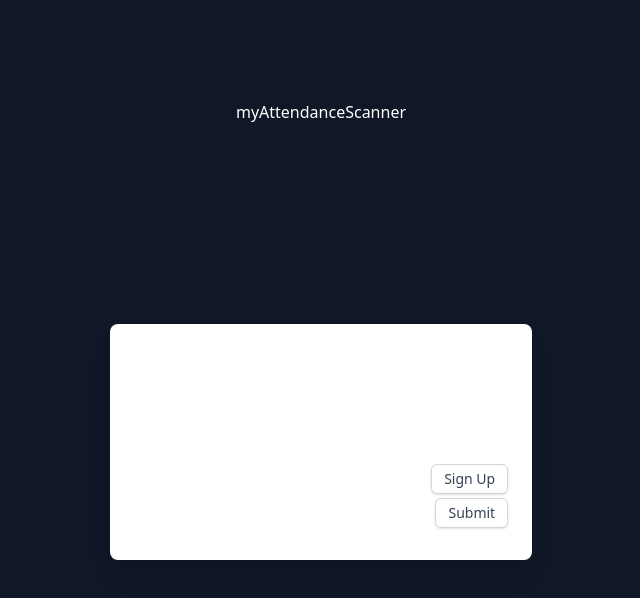
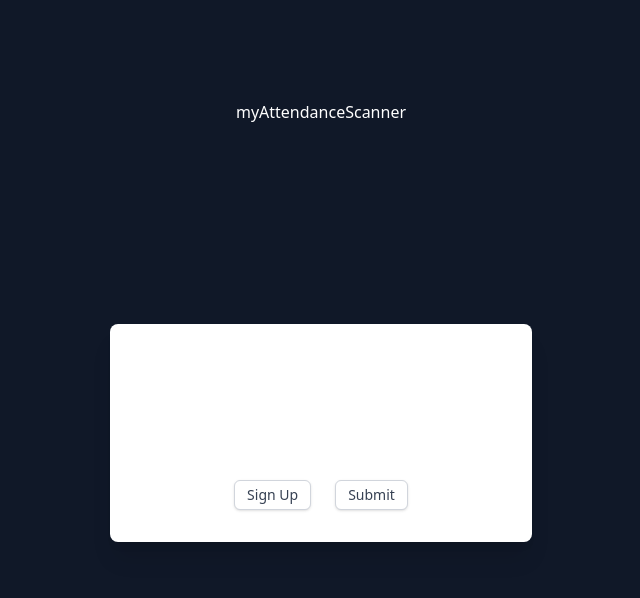
Before and after one commit to PaytonORogers/myAttendanceScanner, a React (Vite) app in the folder ui/: page / in a window 1280 px wide. Shown: the top 598 px of the page, without its empty margins (319-959 px from the left). Built offline with nearby package versions, Linux system fonts and the light colour scheme.

Commit message:
login buttons fixed

```diff
--- a/ui/src/Login.jsx
+++ b/ui/src/Login.jsx
@@ -80,18 +80,16 @@ function Login() {
         <h1>Login:</h1>
         <input type="email" name="email" placeholder="Enter Email" onChange={e => setUsername(e.target.value)}></input>
         <input type="password" name="password" placeholder="Enter Password" onChange={e => setPassword(e.target.value)}></input>
-        <div className="grid grid-cols-1 content-center gap-1">
+        <div className="flex justify-center gap-6 mt-4">
           <button className="bg-white text-gray-700 border border-gray-300
             rounded-md px-3 py-1 text-sm font-medium
             shadow-sm hover:bg-gray-50 hover:border-gray-400
-            active:bg-gray-100 transition-all
-            ml-auto block place-self-start"
+            active:bg-gray-100 transition-all"
             onClick={() => handleSignUp()}>Sign Up</button>
           <button className="bg-white text-gray-700 border border-gray-300
             rounded-md px-3 py-1 text-sm font-medium
             shadow-sm hover:bg-gray-50 hover:border-gray-400
-            active:bg-gray-100 transition-all
-            ml-auto block place-self-end"
+            active:bg-gray-100 transition-all"
             onClick={() => handleSubmit()}>Submit</button>
         </div>
       </div>
```
